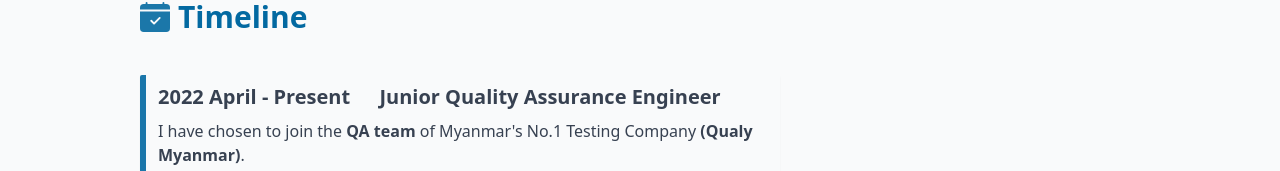
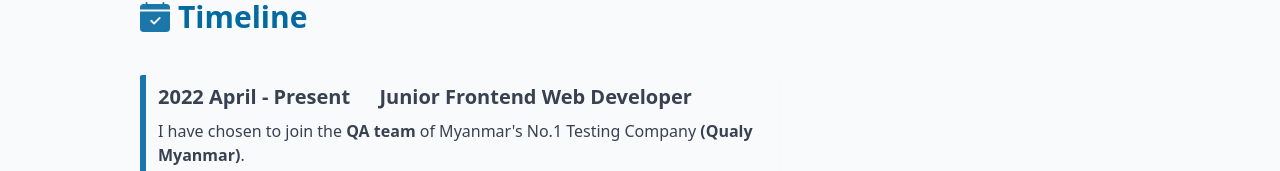
Before and after one commit to Oungseik/Oungseik.github.io.old, a Next.js app: page / in a window 1280 px wide. Shown: the part 613-784 px from the top of the page. Built offline with nearby package versions, Linux system fonts and the light colour scheme.

Commit message:
fix: change work title in timeline

```diff
--- a/src/components/layout/Timelines.tsx
+++ b/src/components/layout/Timelines.tsx
@@ -11,7 +11,7 @@ const timeLines = [
   {
     from: '2022 April',
     to: 'Present',
-    title: 'Junior Quality Assurance Engineer',
+    title: 'Junior Frontend Web Developer',
     description:
       "I have chosen to join the <strong>QA team</strong> of Myanmar's No.1 Testing Company <strong>(Qualy Myanmar)</strong>.",
   },
```
